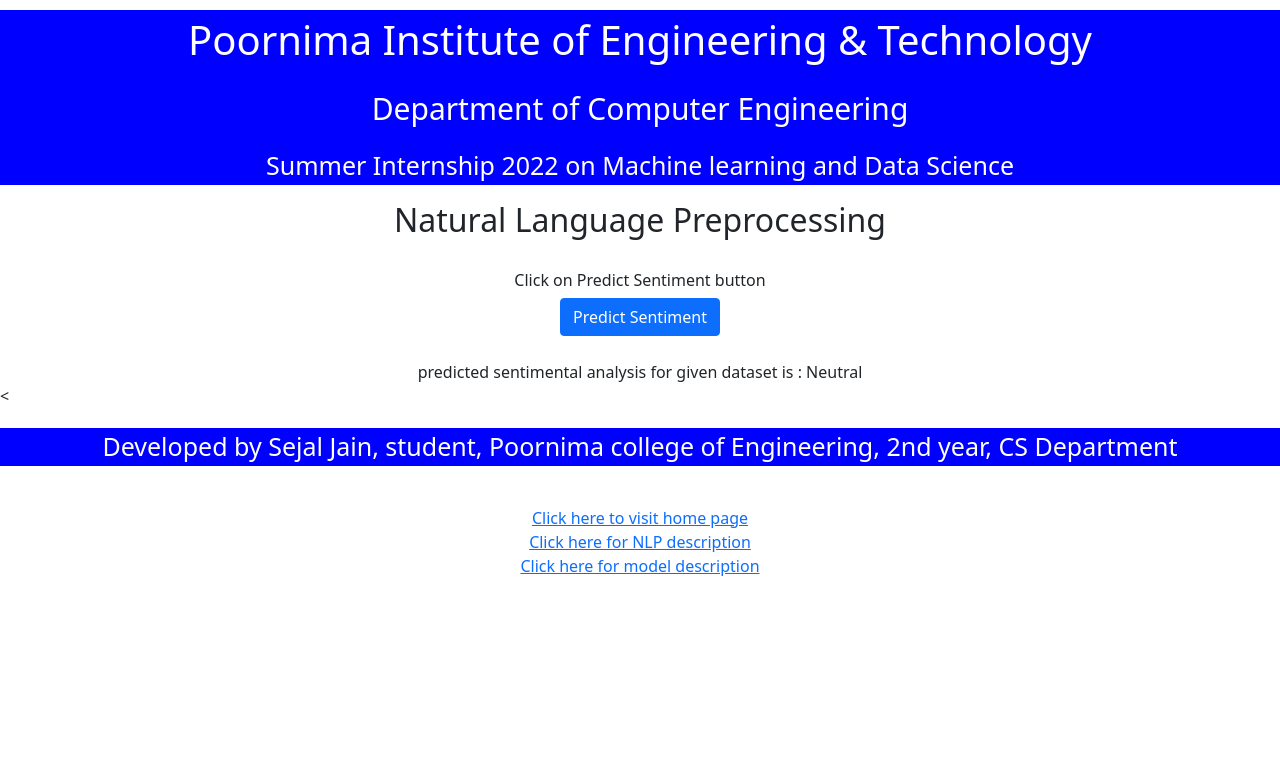
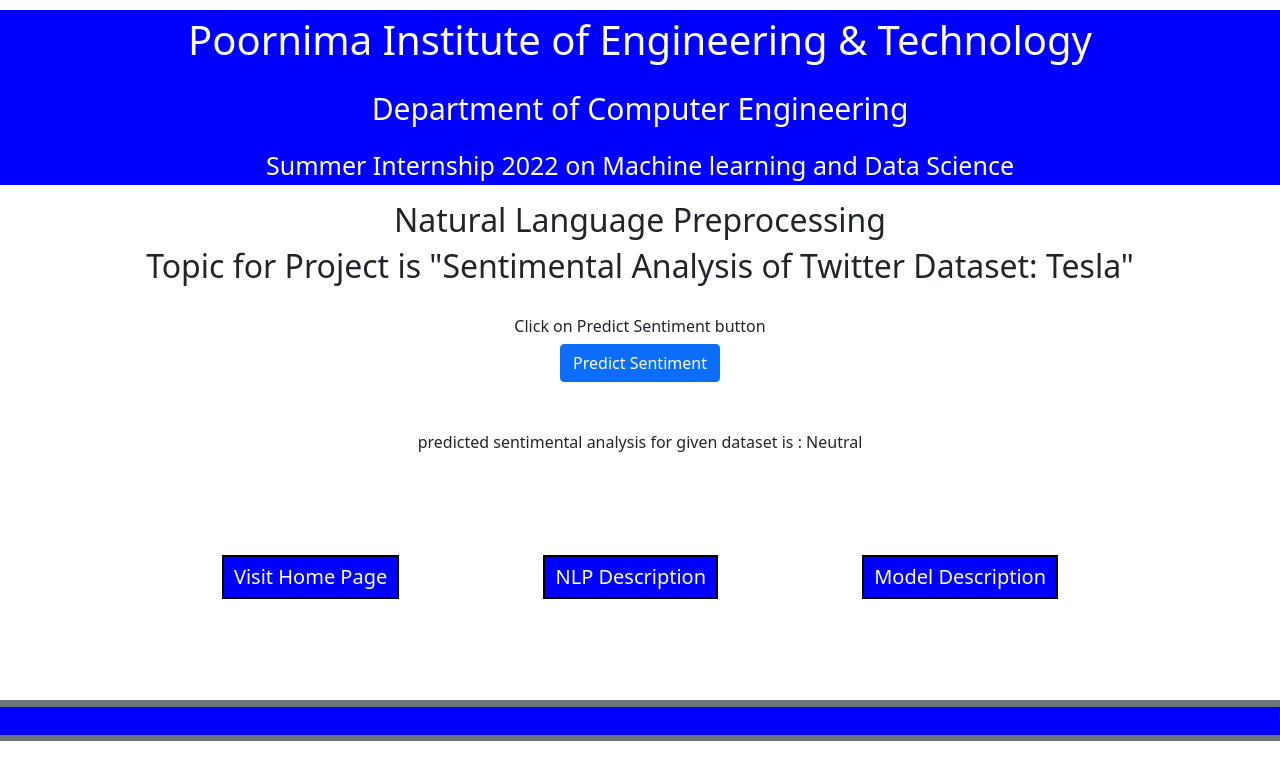
Before and after one commit to sejalpcegithub/SejalJain_SentimentalAnalysis_Tweets, a Flask app: page /index4 in a window 1280 px wide. Shown: the top 780 px of the page. Run offline with Flask 2, Linux system fonts and the light colour scheme.

Commit message:
Update index4.html

```diff
--- a/templates/index4.html
+++ b/templates/index4.html
@@ -37,34 +37,70 @@
 <h2 >Natural Language Preprocessing </h2>
 
 <!-- Main Input For Receiving Query to our ML -->
-<form action="{{ url_for('index4')}}>
+<form action="{{ url_for('index4')}}"method="get">
 
 <h2>Topic for Project is "Sentimental Analysis of Twitter Dataset: Tesla"</h2>
 <br>
 <h6>Click on Predict Sentiment button</h6>
 <button type="submit" class="btn btn-primary btn-block btn-large">Predict Sentiment</button>
 <br>
+<br>
 </form>
 <br>
 {{ prediction_text }}
 </div>
-<
+<br>
+<br>
 <div class="" style="background-color:blue;" >
 <div class="clearfix">
 
-<div class="col-md-12">
- <center><p style="font-size:25px;color:white;margin-top:20px;">Developed by Sejal Jain, student, Poornima college of Engineering, 2nd year, CS Department</p></center>
 </div>
 </div>
+
+
+
 </div>
 </body>
+
 <br>
-<div style ="text-align:center">
-<a href="/" >Click here to visit home page</a>
 <br>
-<a href="/index2" >Click here for NLP description</a>
-<br>
-<a href="/index3" >Click here for model description</a>
-<br>
-</div>
+<div class="container" >
+   <style>
+       .GFG {
+           background-color:blue;
+           border: 2px solid black;
+           color: white;
+           padding: 5px 10px;
+           text-align: center;
+           display: inline-block;
+           font-size: 20px;
+           margin: 5px 70px;
+           cursor: pointer;
+       }
+   </style>
+   <button class="GFG"
+   onclick="window.location.href = '/';">
+       Visit Home Page
+   </button>
+   <button class="GFG"
+   onclick="window.location.href = '/index2';">
+        NLP Description
+   </button>
+   <button class="GFG"
+   onclick="window.location.href = '/index3';">
+        Model Description
+   </button>
+ </div>
+ <br>
+ <br>
+ <br>
+ <br>
+        <div class="bg-secondary " style="min-height: 40px;">
+
+            <marquee style=" background-color:blue;color:white; margin-top: 7px;">
+                <h6>Designed and developed by Sejal Jain, Student, 2nd Year, Poornima College of Engineering,
+                CS Department</h6>
+            </marquee>
+        </div>
+    </div>
 </html>
```
